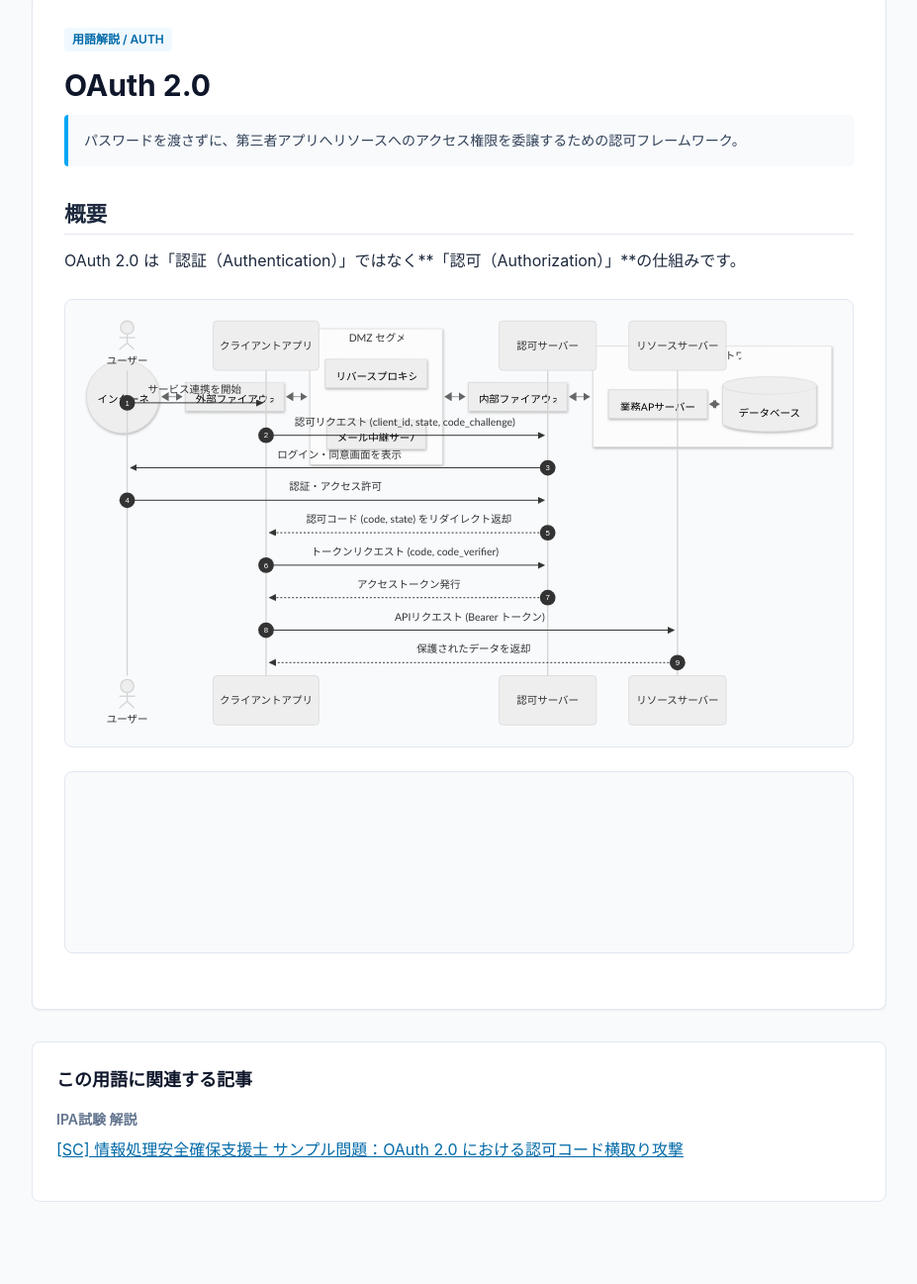
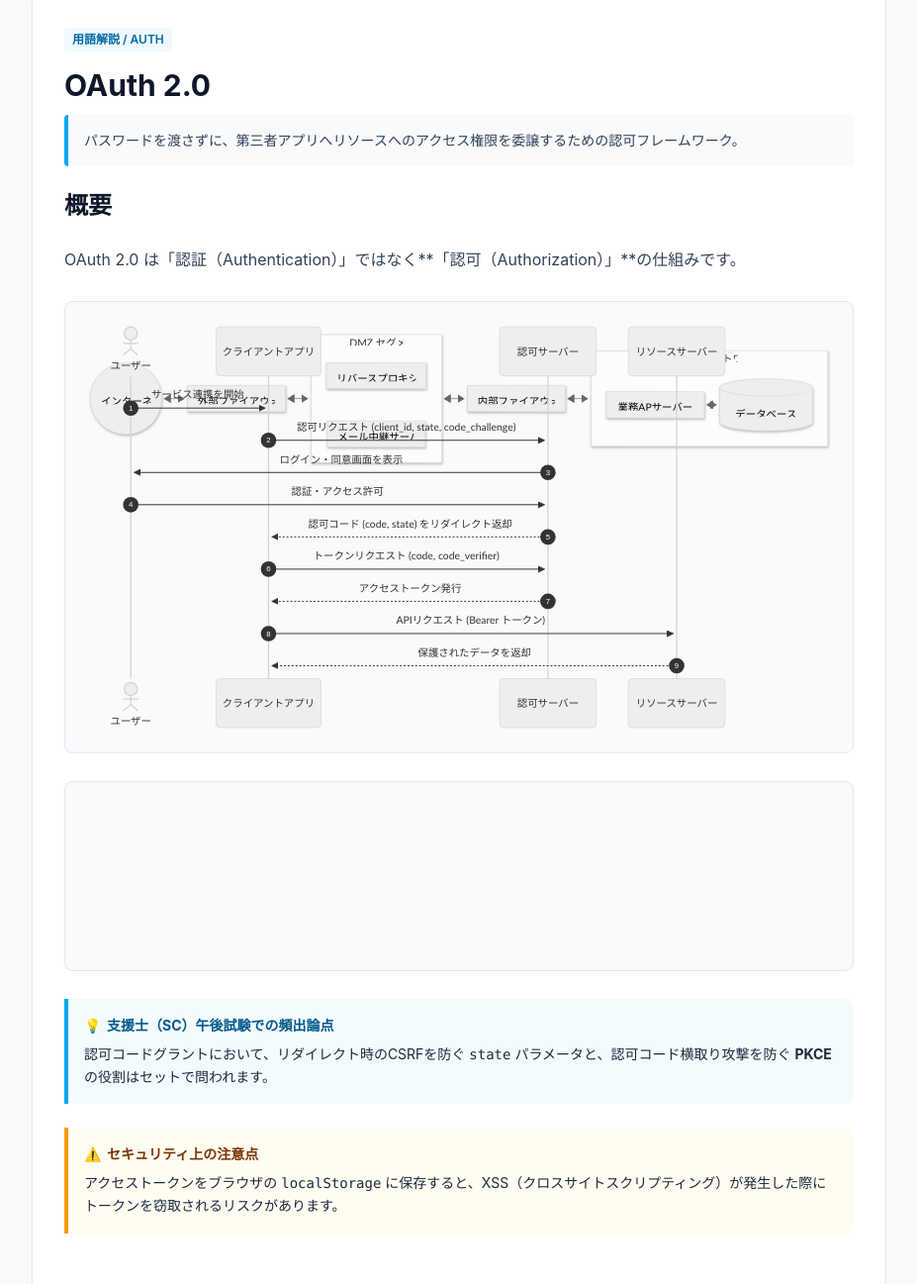
Before and after one commit to shohei09da/seclib, an Astro site: page /glossary/oauth2 in a window 1280 px wide. Shown: the part 98-1395 px from the top of the page at 99% size, without its empty margins (176-1103 px from the left). Before the commit the page ends 1344 px from the top, so only its background shows below. Built offline with nearby package versions, Linux system fonts and the light colour scheme; Astro itself is replaced by a stand-in of ours; some packages are replaced by stand-ins of ours.

Commit message:
feat: Mermaid図解描画・記事タイポグラフィ・Calloutコンポーネントを実装

````diff
--- a/package.json
+++ b/package.json
@@ -20,5 +20,8 @@
     "astro": "^7.4.13",
     "mermaid": "^12.3.0",
     "tailwindcss": "^4.3.5"
+  },
+  "devDependencies": {
+    "@tailwindcss/typography": "^0.5.20"
   }
 }
--- /dev/null
+++ b/src/components/Callout.astro
@@ -0,0 +1,40 @@
+---
+// src/components/Callout.astro
+interface Props {
+  type?: 'point' | 'warning' | 'info';
+  title?: string;
+}
+
+const { type = 'info', title } = Astro.props;
+
+const styles = {
+  point: {
+    wrapper: 'border-sky-500 bg-sky-50/70 text-slate-800',
+    titleColor: 'text-sky-800',
+    defaultTitle: '重要ポイント',
+    icon: '💡',
+  },
+  warning: {
+    wrapper: 'border-amber-500 bg-amber-50/70 text-slate-800',
+    titleColor: 'text-amber-900',
+    defaultTitle: 'セキュリティ上の注意点',
+    icon: '⚠️',
+  },
+  info: {
+    wrapper: 'border-slate-400 bg-slate-100/80 text-slate-800',
+    titleColor: 'text-slate-900',
+    defaultTitle: '補足メモ',
+    icon: '📌',
+  },
+}[type];
+---
+
+<aside class={`not-prose my-6 rounded-r-lg border-l-4 p-4 text-sm leading-relaxed ${styles.wrapper}`}>
+  <p class={`mb-1.5 flex items-center gap-1.5 font-bold ${styles.titleColor}`}>
+    <span>{styles.icon}</span>
+    <span>{title ?? styles.defaultTitle}</span>
+  </p>
+  <div class="space-y-2 [&>p:last-child]:mb-0">
+    <slot />
+  </div>
+</aside>
--- a/src/content/glossary/oauth2.mdx
+++ b/src/content/glossary/oauth2.mdx
@@ -6,6 +6,7 @@ category: "auth"
 summary: "パスワードを渡さずに、第三者アプリへリソースへのアクセス権限を委譲するための認可フレームワーク。"
 updatedAt: 2026-11-22
 ---
+import Callout from '../../components/Callout.astro';
 
 ## 概要
 
@@ -49,3 +50,11 @@ flowchart LR
     App <--> DB
   end
 ```
+
+<Callout type="point" title="支援士（SC）午後試験での頻出論点">
+  認可コードグラントにおいて、リダイレクト時のCSRFを防ぐ `state` パラメータと、認可コード横取り攻撃を防ぐ **PKCE** の役割はセットで問われます。
+</Callout>
+
+<Callout type="warning">
+  アクセストークンをブラウザの `localStorage` に保存すると、XSS（クロスサイトスクリプティング）が発生した際にトークンを窃取されるリスクがあります。
+</Callout>
--- a/src/pages/exams/[category]/[slug].astro
+++ b/src/pages/exams/[category]/[slug].astro
@@ -48,7 +48,7 @@ const glossaryItems = await getEntries(entry.data.relatedGlossary);
       </div>
     )}
 
-    <div class="article-body">
+    <div class="prose prose-slate max-w-none prose-headings:scroll-mt-20 prose-a:text-sky-700 hover:prose-a:text-sky-900 prose-th:bg-slate-100 prose-th:px-3 prose-th:py-2 prose-td:px-3 prose-td:py-2">
       <Content />
     </div>
   </article>
--- a/src/pages/glossary/[slug].astro
+++ b/src/pages/glossary/[slug].astro
@@ -39,7 +39,7 @@ const relatedTopics = await getCollection('topics', ({ data }) =>
       {entry.data.summary}
     </p>
 
-    <div class="article-body">
+    <div class="prose prose-slate max-w-none prose-headings:scroll-mt-20 prose-a:text-sky-700 hover:prose-a:text-sky-900 prose-th:bg-slate-100 prose-th:px-3 prose-th:py-2 prose-td:px-3 prose-td:py-2">
       <Content />
     </div>
   </article>
--- a/src/pages/topics/[slug].astro
+++ b/src/pages/topics/[slug].astro
@@ -52,7 +52,7 @@ const glossaryItems = await getEntries(entry.data.relatedGlossary);
       </div>
     )}
 
-    <div class="article-body">
+    <div class="prose prose-slate max-w-none prose-headings:scroll-mt-20 prose-a:text-sky-700 hover:prose-a:text-sky-900 prose-th:bg-slate-100 prose-th:px-3 prose-th:py-2 prose-td:px-3 prose-td:py-2">
       <Content />
     </div>
   </article>
--- a/src/styles/global.css
+++ b/src/styles/global.css
@@ -1,34 +1,29 @@
 /* src/styles/global.css */
 @import "tailwindcss";
+@plugin "@tailwindcss/typography";
 
-.article-body h2 {
-  font-size: 1.35rem;
-  font-weight: 700;
-  margin-top: 2rem;
-  margin-bottom: 0.75rem;
-  padding-bottom: 0.25rem;
-  border-bottom: 1px solid #e2e8f0;
-}
-
-.article-body p {
-  line-height: 1.8;
-  margin-bottom: 1rem;
-}
-
-.article-body code {
-  background-color: #f1f5f9;
-  padding: 0.15rem 0.4rem;
-  border-radius: 0.25rem;
-  font-size: 0.9em;
-}
-
+/* Mermaid図解のコンテナスタイル */
 .mermaid {
   display: flex;
   justify-content: center;
   overflow-x: auto;
-  margin: 1.5rem 0;
-  padding: 1rem;
+  margin: 1.75rem 0;
+  padding: 1.25rem;
   background-color: #f8fafc;
   border: 1px solid #e2e8f0;
   border-radius: 0.5rem;
 }
+
+/* prose内のインラインコード（`code`）の前後につくバッククォート記号を消して見やすくする */
+.prose :where(code):not(:where([class~="not-prose"], [class~="not-prose"] *))::before,
+.prose :where(code):not(:where([class~="not-prose"], [class~="not-prose"] *))::after {
+  content: none;
+}
+
+.prose :where(code):not(:where([class~="not-prose"], [class~="not-prose"] *)) {
+  background-color: #f1f5f9;
+  color: #0f172a;
+  padding: 0.15rem 0.4rem;
+  border-radius: 0.25rem;
+  font-weight: 500;
+}
````
Also changed, not shown: 1 other file.
